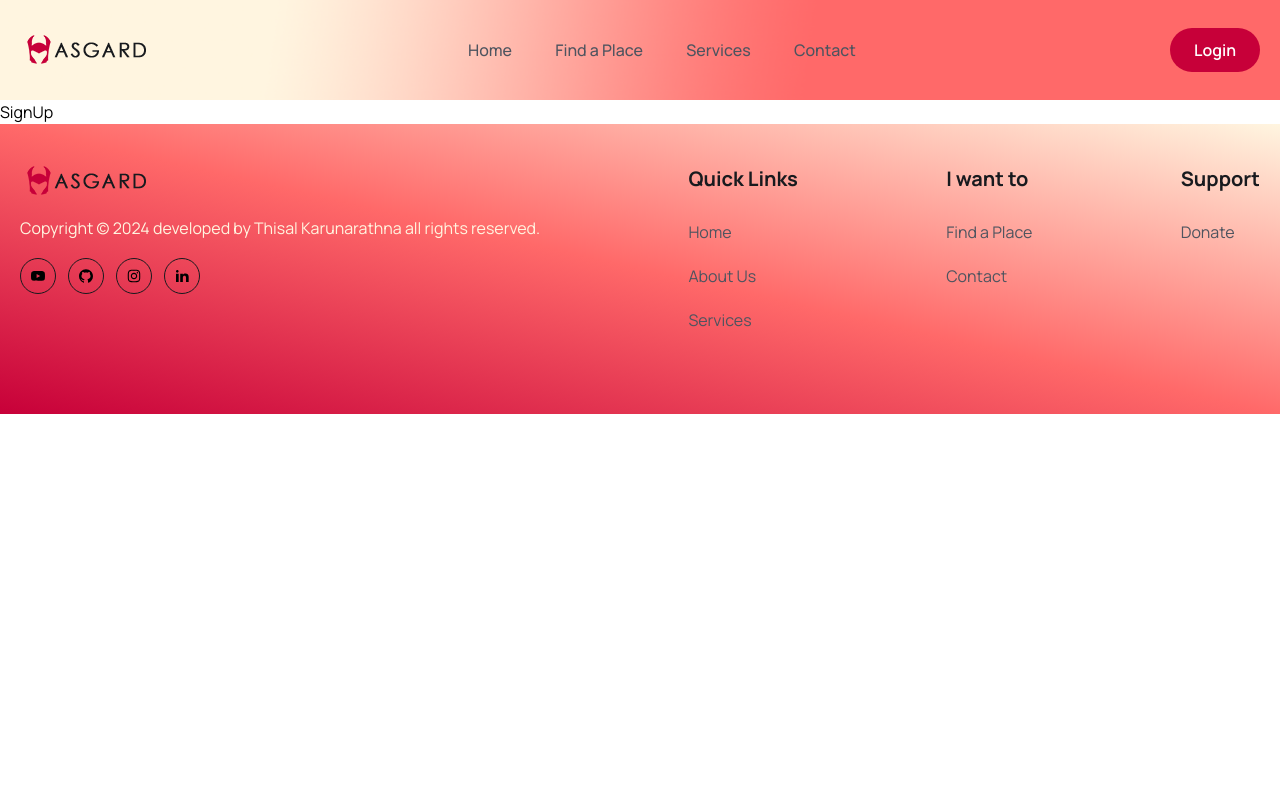
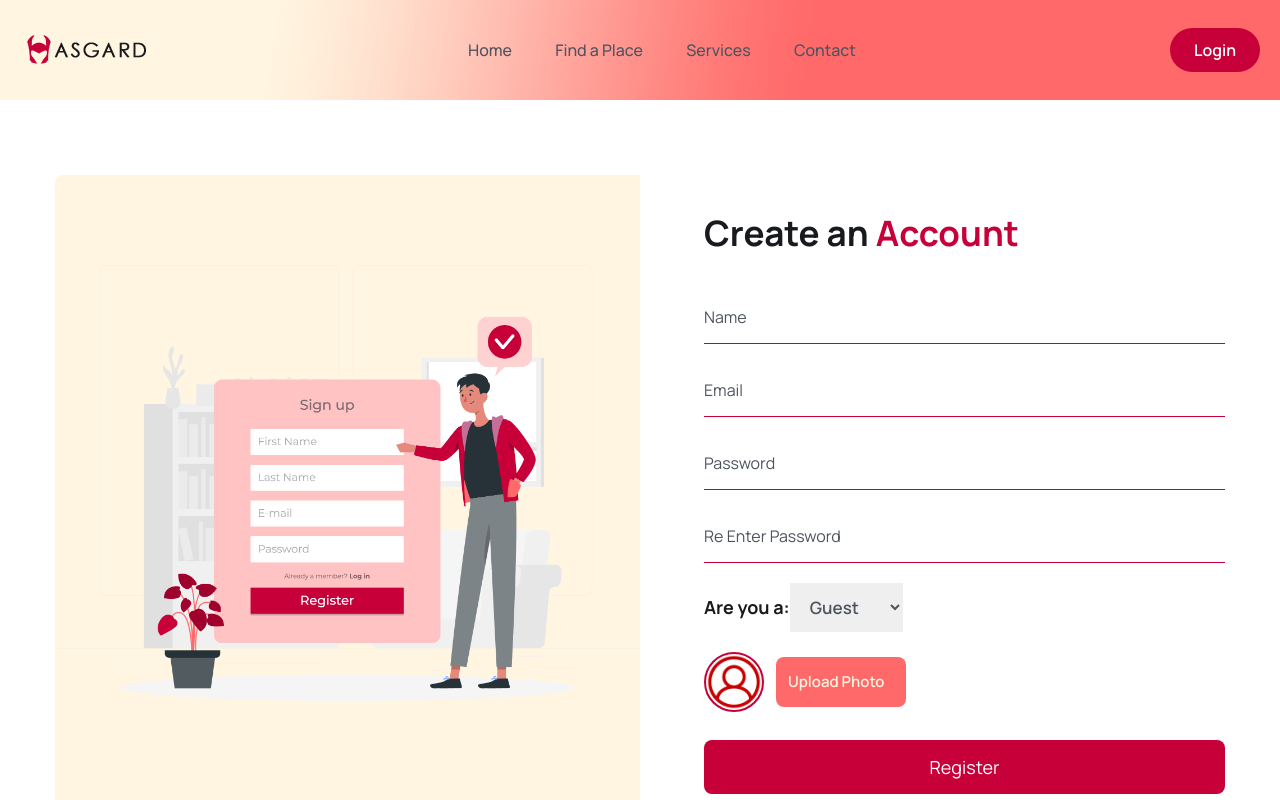
Before and after one commit to THIS4LA/multiUser-hotel-listing-webApp, a React (Vite) app in the folder frontEnd/: page /register in a window 1280 px wide. Shown: the top 800 px of the page. Built offline with nearby package versions, Linux system fonts and the light colour scheme.

Commit message:
signup & contact pages

```diff
--- a/frontEnd/src/index.css
+++ b/frontEnd/src/index.css
@@ -14,7 +14,7 @@
   }
 
   .btn {
-    @apply bg-redColor py-[15px] px-[35px] rounded-[15px] text-primaryColor font-[600] mt-[38px] shadow-lg hover:bg-primaryColor hover:text-redColor;;
+    @apply bg-redColor py-[15px] px-[35px] rounded-[15px] text-primaryColor font-[600] mt-[38px] shadow-lg hover:bg-primaryColor hover:text-redColor border-2 hover:border-redColor;;
   }
 
   .heading {
@@ -32,6 +32,16 @@
   .hero__section {
     @apply bg-[url('./assets/images/hero-bg.png')] bg-no-repeat bg-center bg-cover;
   }
+
+  .form__label {
+    @apply text-textColor font-semibold text-[16px] leading-7 mb-2;
+}
+
+.form__input {
+    @apply w-full px-4 py-3 border border-solid border-redColor focus:outline-none
+    focus:border-blueColor text-[16px] leading-7 text-headingColor placeholder:text-textColor
+    cursor-pointer rounded-md;
+}
 }
 
 @media only screen and (max-width: 1024px) {
--- a/frontEnd/src/pages/Contact.jsx
+++ b/frontEnd/src/pages/Contact.jsx
@@ -1,11 +1,36 @@
-import React from 'react'
-
 const Contact = () => {
   return (
-    <div>
-      <h1>Contact</h1>
-    </div>
-  )
-}
+    <section>
+      <div className="px-4 mx-auto max-w-screen-md">
+        <h2 className="heading text-center"><span className="text-redColor">Contact</span> Us</h2>
+        <p className="mb-8 lg:mb-16 font-light text-center text__para">
+          Got a technical issue? Want to send feedback about a beta feature? Let
+          us Know
+        </p>
+        <form action="#" className="space-y-8">
+          <div>
+            <label htmlFor="email" className="form__label">
+              Your Email
+            </label>
+            <input type="email" id="email" placeholder="example@gmail.com" className="form__input mt-1"/>
+          </div>
+          <div>
+            <label htmlFor="subject" className="form__label">
+              Subject
+            </label>
+            <input type="text" id="subject" placeholder="Let us know how we can help you" className="form__input mt-1"/>
+          </div>
+          <div className="sm:col-span-2">
+            <label htmlFor="message" className="form__label">
+              Your Message
+            </label>
+            <textarea type="text" id="message" rows="3" placeholder="Leave a message..." className="form__input mt-1"/>
+          </div>
+          <button type="submit" className="btn rounded-md sm:w-fit">Submit</button>
+        </form>
+      </div>
+    </section>
+  );
+};
 
-export default Contact
+export default Contact;
--- a/frontEnd/src/pages/SignUp.jsx
+++ b/frontEnd/src/pages/SignUp.jsx
@@ -1,11 +1,209 @@
-import React from 'react'
+import React, { useState } from "react";
+import signupImg from "../assets/images/signUp.png";
+import avatar from "../assets/images/user.png";
+import { Link } from "react-router-dom";
 
 const Signup = () => {
+  const [selectedFile, setSelectedFile] = useState(null);
+  const [previewURL, setPreviewURL] = useState("");
+  const [formData, setFormData] = useState({
+    name: "",
+    email: "",
+    password: "",
+    confirmPassword: "",
+    photo: selectedFile,
+    role: "guest",
+  });
+  const [error, setError] = useState("");
+
+  const handleInputChange = (e) => {
+    setFormData({ ...formData, [e.target.name]: e.target.value });
+  };
+
+  const handleFileInputChange = async (event) => {
+    const file = event.target.files[0];
+    setSelectedFile(file);
+    // If you need to preview the image
+    const preview = URL.createObjectURL(file);
+    setPreviewURL(preview);
+  };
+
+  const submitHandler = async (event) => {
+    event.preventDefault();
+
+    // Check if passwords match
+    if (formData.password !== formData.confirmPassword) {
+      setError("Passwords do not match");
+      return;
+    }
+
+    // Clear any previous errors
+    setError("");
+
+    // Proceed with form submission
+    console.log(formData);
+
+    try {
+      // Your API call here
+    } catch (error) {
+      console.error("Error submitting form:", error);
+    }
+  };
+
   return (
-    <div>
-      <h1>SignUp</h1>
-    </div>
-  )
-}
+    <section className="px-5 xl:px-0">
+      <div className="max-w-[1170px] mx-auto">
+        <div className="grid grid-cols-1 lg:grid-cols-2">
+          {/* =======img box======= */}
+          <div className="hidden lg:block bg-primaryColor rounded-l-lg">
+            <figure className="rounded-l-lg">
+              <img
+                src={signupImg}
+                alt="signupimg"
+                className="w-full rounded-l-lg pt-[90px]"
+              />
+            </figure>
+          </div>
 
-export default Signup
+          {/* =======Signup form======= */}
+          <div className="rounded-l-lg lg:pl-16 py-10">
+            <h3
+              className="text-headingColor text-[35px] leading-9 font-bold
+          mb-10"
+            >
+              Create an <span className="text-redColor">Account</span>
+            </h3>
+            <form onSubmit={submitHandler}>
+              <div className="mb-5">
+                <input
+                  type="text"
+                  placeholder="Name"
+                  name="name"
+                  value={formData.name}
+                  onChange={handleInputChange}
+                  className="w-full pr-4 py-3 border-b border-solid border-redColor
+              focus:outline-none focus:border-b-blueColor text-[16px] leading-7
+              text-headingColor placeholder:text-textColor cursor-pointer"
+                  required
+                />
+              </div>
+              <div className="mb-5">
+                <input
+                  type="email"
+                  placeholder="Email"
+                  name="email"
+                  value={formData.email}
+                  onChange={handleInputChange}
+                  className="w-full pr-4 py-3 border-b border-solid border-redColor
+              focus:outline-none focus:border-b-blueColor text-[16px] leading-7
+              text-headingColor placeholder:text-textColor cursor-pointer"
+                  required
+                />
+              </div>
+              <div className="mb-5">
+                <input
+                  type="password"
+                  placeholder="Password"
+                  name="password"
+                  value={formData.password}
+                  onChange={handleInputChange}
+                  className="w-full pr-4 py-3 border-b border-solid border-redColor
+              focus:outline-none focus:border-b-blueColor text-[16px] leading-7
+              text-headingColor placeholder:text-textColor cursor-pointer"
+                  required
+                />
+              </div>
+              <div className="mb-5">
+                <input
+                  type="password"
+                  placeholder="Re Enter Password"
+                  name="confirmPassword"
+                  value={formData.confirmPassword}
+                  onChange={handleInputChange}
+                  className="w-full pr-4 py-3 border-b border-solid border-redColor
+              focus:outline-none focus:border-b-blueColor text-[16px] leading-7
+              text-headingColor placeholder:text-textColor cursor-pointer"
+                  required
+                />
+              </div>
+
+              {error && (
+                <div className="mb-5 text-red-500 text-[14px]">
+                  {error}
+                </div>
+              )}
+
+              <div className="mb-5 flex items-center justify-between">
+                <label className="text-headingColor font-bold text-[18px] leading-7">
+                  Are you a:
+                  <select
+                    name="role"
+                    value={formData.role}
+                    onChange={handleInputChange}
+                    className="text-textColor font-semibold text-[17px] leading-7 px-4
+              py-3 focus:outline-none"
+                  >
+                    <option value="guest">Guest</option>
+                    <option value="partner">Partner</option>
+                  </select>
+                </label>
+              </div>
+
+              <div className="mb-5 flex items-center gap-3">
+                <figure
+                  className="w-[60px] h-[60px] rounded-full border-2 border-solid
+            border-redColor flex items-center justify-center"
+                >
+                  <img
+                    src={previewURL || avatar}
+                    alt="avatar"
+                    className="w-full rounded-full"
+                  />
+                </figure>
+
+                <div className="relative w-[130px] h-[50px]">
+                  <input
+                    type="file"
+                    name="photo"
+                    id="customFile"
+                    onChange={handleFileInputChange}
+                    accept=".jpg, .png"
+                    className="absolute top-0 left-0 w-full h-full opacity-0 cursor-pointer"
+                  />
+                  <label
+                    htmlFor="customFile"
+                    className="absolute top-0 left-0 w-full h-full flex
+                  items-center px-[0.75rem] py-[0.375rem] text-[15px] leading-6 overflow-hidden
+                  bg-pinkColor text-primaryColor font-semibold rounded-lg cursor-pointer"
+                  >
+                    Upload Photo
+                  </label>
+                </div>
+              </div>
+
+              <div className="mt-7">
+                <button
+                  type="submit"
+                  className="w-full bg-redColor text-white text-[18px] leading-[30px] rounded-lg px-4 py-3"
+                >
+                  Register
+                </button>
+              </div>
+              <p className="mt-5 text-textColor text-center">
+                Already have an account?
+                <Link
+                  to="/login"
+                  className="text-blue-600 font-medium ml-1 hover:text-irisBlueColor"
+                >
+                  Login Here
+                </Link>
+              </p>
+            </form>
+          </div>
+        </div>
+      </div>
+    </section>
+  );
+};
+
+export default Signup;
```
Also changed, not shown: frontEnd/src/assets/images/signUp.png (added), frontEnd/src/assets/images/user.png (added).
